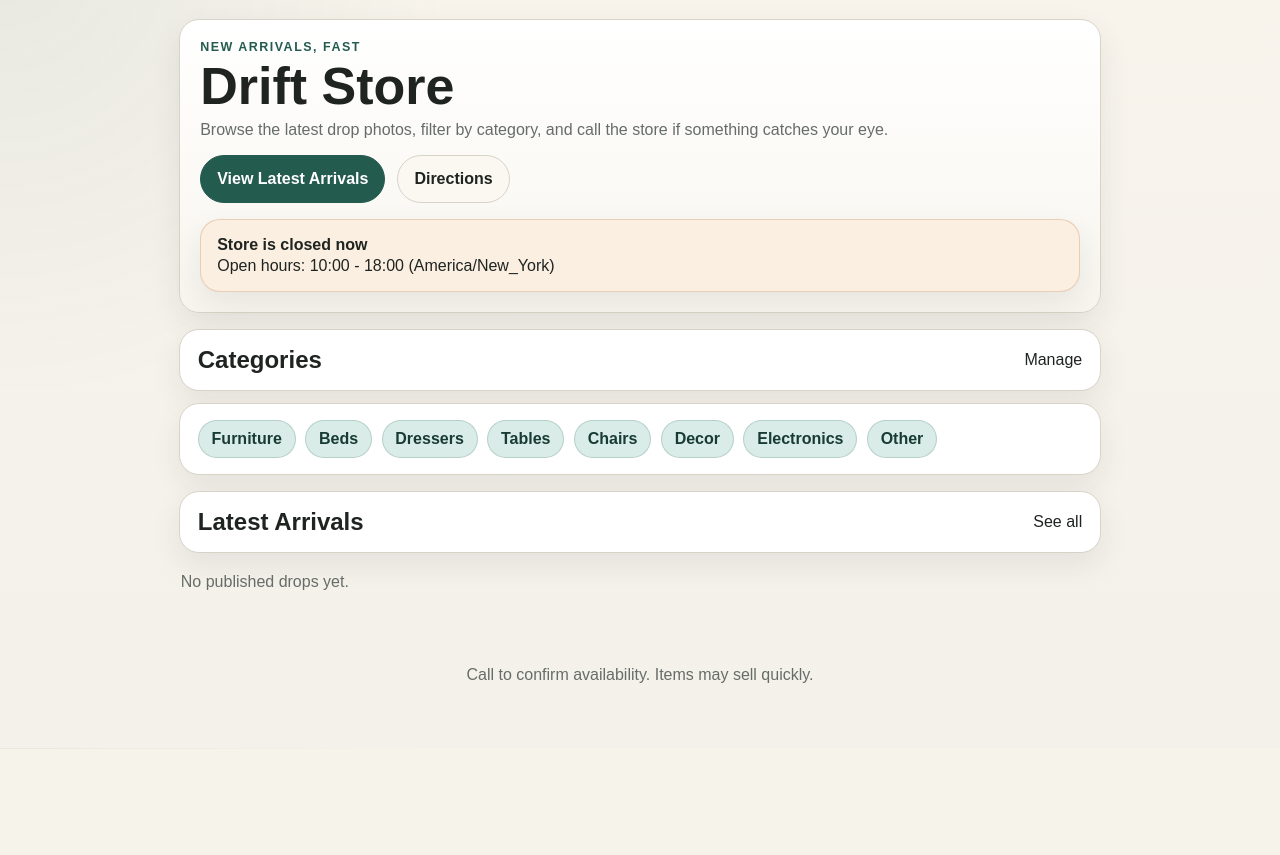
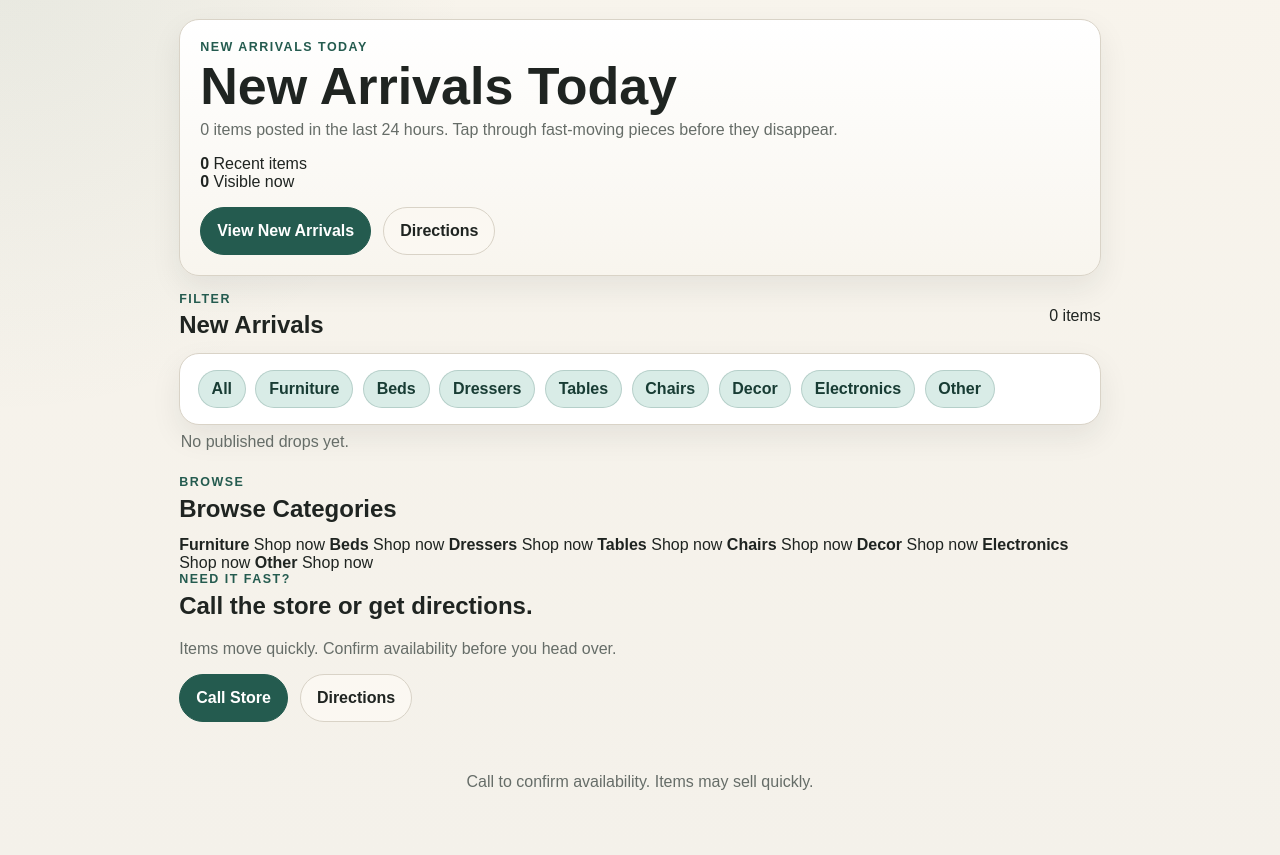
Before and after one commit to DeployForceUs/drift-store-drops, a FastAPI app: page / in a window 1280 px wide. Shown: the part 51-906 px from the top of the page. Before the commit the page ends 800 px from the top, so only its background shows below. Run offline with FastAPI, Linux system fonts and the light colour scheme.

Commit message:
Update public homepage structure

```diff
--- a/app/main.py
+++ b/app/main.py
@@ -1,7 +1,7 @@
 import sqlite3
 from pathlib import Path
 from uuid import uuid4
-from datetime import datetime, time
+from datetime import datetime, time, timedelta
 from zoneinfo import ZoneInfo
 
 from fastapi import Depends, FastAPI, HTTPException, Request
@@ -32,6 +32,7 @@ from app.services.drop_service import (
     list_categories,
     list_category_published_drops,
     list_latest_published_drops,
+    list_visible_drops,
     publish_all_drafts,
     publish_drop,
     reset_demo_data,
@@ -319,10 +320,31 @@ def home(request: Request, db: Session = Depends(get_db)):
     """Homepage that highlights latest arrivals."""
 
     store_settings = get_store_settings(db)
+    recent_cutoff = datetime.utcnow() - timedelta(hours=24)
+    selected_category_slug = request.query_params.get("category")
+    selected_category = None
+    if selected_category_slug:
+        selected_category = get_category_by_slug(db, selected_category_slug, active_only=True)
+
+    visible_drops = list_visible_drops(
+        db,
+        category_id=selected_category.id if selected_category is not None else None,
+    )
+    recent_count = sum(
+        1
+        for drop in list_visible_drops(db)
+        if drop.published_at is not None and drop.published_at >= recent_cutoff
+    )
     context = {
+        "request": request,
         "store_settings": store_settings,
         "categories": list_categories(db),
-        "drops": list_latest_published_drops(db, limit=6),
+        "active_categories": list_categories(db),
+        "drops": visible_drops,
+        "recent_count": recent_count,
+        "recent_cutoff": recent_cutoff,
+        "selected_category_slug": selected_category_slug if selected_category is not None else None,
+        "selected_category": selected_category,
         "is_open": is_store_open(store_settings),
         "maps_url": build_maps_url(store_settings),
     }
--- a/app/templates/index.html
+++ b/app/templates/index.html
@@ -1,47 +1,47 @@
 {% extends "base.html" %}
 
 {% block content %}
-<section class="hero">
-  <p class="eyebrow">New arrivals, fast</p>
-  <h1>{{ store_settings.store_name }}</h1>
-  <p class="lede">Browse the latest drop photos, filter by category, and call the store if something catches your eye.</p>
-  <div class="actions">
-    <a class="button primary" href="/latest">View Latest Arrivals</a>
+<section class="hero hero-dark">
+  <p class="eyebrow">New arrivals today</p>
+  <h1>New Arrivals Today</h1>
+  <p class="lede">
+    {{ recent_count }} item{% if recent_count != 1 %}s{% endif %} posted in the last 24 hours.
+    Tap through fast-moving pieces before they disappear.
+  </p>
+  <div class="hero-stats">
+    <div class="hero-stat">
+      <strong>{{ recent_count }}</strong>
+      <span>Recent items</span>
+    </div>
+    <div class="hero-stat">
+      <strong>{{ drops|length }}</strong>
+      <span>Visible now</span>
+    </div>
+  </div>
+  <div class="actions hero-actions">
+    <a class="button primary" href="#new-arrivals">View New Arrivals</a>
     <a class="button secondary" href="{{ maps_url }}">Directions</a>
-  </div>
-  <div class="status-card {% if is_open %}open{% else %}closed{% endif %}">
-    {% if is_open %}
-      <strong>Store is open now</strong>
-      <span>Tap Call Store from any item page.</span>
-    {% else %}
-      <strong>Store is closed now</strong>
-      <span>Open hours: {{ store_settings.open_time }} - {{ store_settings.close_time }} ({{ store_settings.timezone }})</span>
-    {% endif %}
   </div>
 </section>
 
-<section>
-  <div class="section-head">
-    <h2>Categories</h2>
-    <a href="/admin">Manage</a>
+<section id="new-arrivals" class="public-section">
+  <div class="section-head compact">
+    <div>
+      <p class="eyebrow">Filter</p>
+      <h2>New Arrivals</h2>
+    </div>
+    <span class="section-count">{{ drops|length }} items</span>
   </div>
-  <div class="chips">
-    {% for category in categories %}
-      <a class="chip" href="/category/{{ category.slug }}">{{ category.name }}</a>
-    {% else %}
-      <p class="empty">No categories yet.</p>
+  <div class="chips filter-chips">
+    <a class="chip {% if not selected_category_slug %}active{% endif %}" href="/">All</a>
+    {% for category in active_categories %}
+      <a class="chip {% if selected_category_slug == category.slug %}active{% endif %}" href="/?category={{ category.slug }}">{{ category.name }}</a>
     {% endfor %}
   </div>
-</section>
 
-<section>
-  <div class="section-head">
-    <h2>Latest Arrivals</h2>
-    <a href="/latest">See all</a>
-  </div>
-  <div class="grid">
+  <div class="grid product-grid">
     {% for drop in drops %}
-      <article class="card">
+      <article class="card product-card">
         <a href="/drop/{{ drop.id }}">
           <div class="card-photo">
             {% if drop.cover_photo_url %}
@@ -49,16 +49,29 @@
             {% else %}
               <div class="photo-placeholder">No photo yet</div>
             {% endif %}
+            <div class="card-badges">
+              {% if drop.published_at and drop.published_at >= recent_cutoff %}
+                <span class="status-badge new">NEW</span>
+              {% endif %}
+              {% if drop.status.value == "sold" %}
+                <span class="status-badge sold">SOLD</span>
+              {% endif %}
+            </div>
           </div>
           <div class="card-body">
             <p class="meta">{{ drop.category.name if drop.category else "Unassigned" }}</p>
             <h3>{{ drop.title or ("Drop #" ~ drop.id) }}</h3>
-            {% if drop.status.value == "sold" %}
-              <p class="status-badge sold">Sold</p>
+            {% if drop.description %}
+              <p class="snippet">{{ drop.description }}</p>
             {% endif %}
-            {% if drop.price is not none %}
-              <p class="price">${{ "%.2f"|format(drop.price) }}</p>
-            {% endif %}
+            <div class="card-footer">
+              {% if drop.price is not none %}
+                <p class="price">${{ "%.2f"|format(drop.price) }}</p>
+              {% endif %}
+              {% if drop.status.value == "sold" %}
+                <span class="card-pill sold">Sold</span>
+              {% endif %}
+            </div>
           </div>
         </a>
       </article>
@@ -67,4 +80,35 @@
     {% endfor %}
   </div>
 </section>
+
+<section class="public-section">
+  <div class="section-head compact">
+    <div>
+      <p class="eyebrow">Browse</p>
+      <h2>Browse Categories</h2>
+    </div>
+  </div>
+  <div class="category-grid">
+    {% for category in active_categories %}
+      <a class="category-tile" href="/category/{{ category.slug }}">
+        <strong>{{ category.name }}</strong>
+        <span>Shop now</span>
+      </a>
+    {% else %}
+      <p class="empty">No categories yet.</p>
+    {% endfor %}
+  </div>
+</section>
+
+<section class="contact-strip">
+  <div>
+    <p class="eyebrow">Need it fast?</p>
+    <h2>Call the store or get directions.</h2>
+    <p class="lede">Items move quickly. Confirm availability before you head over.</p>
+  </div>
+  <div class="actions contact-actions">
+    <a class="button primary" href="tel:{{ store_settings.phone }}">Call Store</a>
+    <a class="button secondary" href="{{ maps_url }}">Directions</a>
+  </div>
+</section>
 {% endblock %}
```
